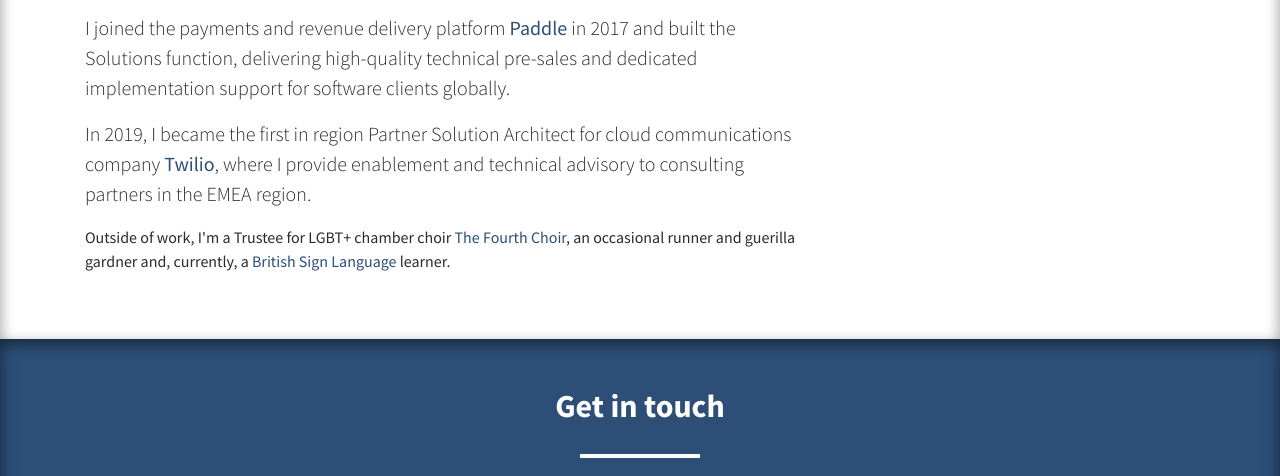
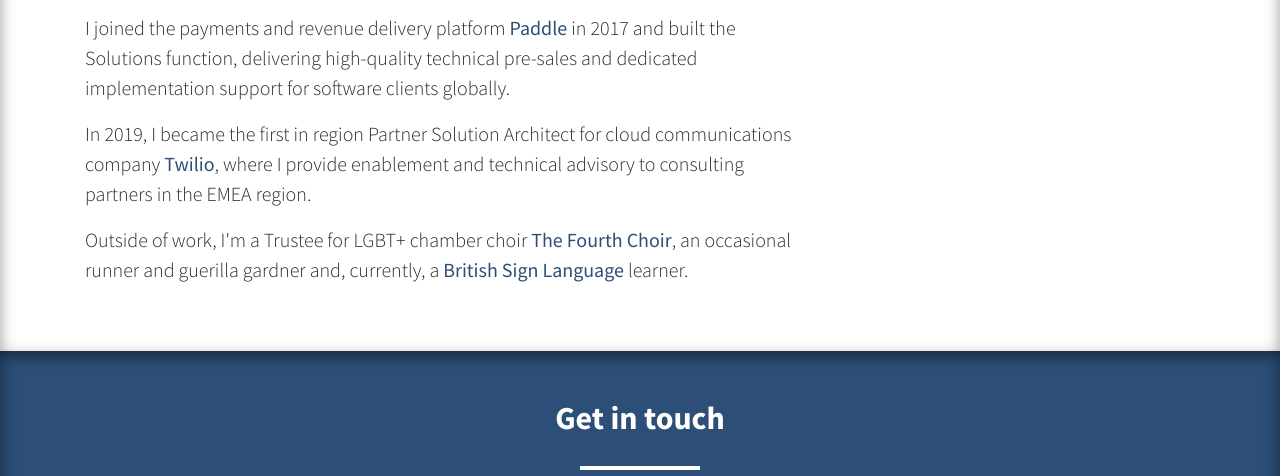
Before and after one commit to dredlong/dredlong.github.io, a plain HTML site: page index.html in a window 1280 px wide. Shown: the part 1264-1740 px from the top of the page. Drawn offline with nearby package versions, Linux system fonts and the light colour scheme.

Commit message:
Update index.html
Fix para style

```diff
--- a/index.html
+++ b/index.html
@@ -87,7 +87,7 @@
 
                     <p class="lead">In 2019, I became the first in region Partner Solution Architect for cloud communications company <a href="https://twilio.com">Twilio</a>, where I provide enablement and technical advisory to consulting partners in the EMEA region.</p>
 
-                    <p>Outside of work, I'm a Trustee for LGBT+ chamber choir <a href="https://thefourthchoir.com">The Fourth Choir</a>, an occasional runner and guerilla gardner and, currently, a <a href="https://www.signhow.co.uk/">British Sign Language</a> learner.</p>
+                    <p class="lead">Outside of work, I'm a Trustee for LGBT+ chamber choir <a href="https://thefourthchoir.com">The Fourth Choir</a>, an occasional runner and guerilla gardner and, currently, a <a href="https://www.signhow.co.uk/">British Sign Language</a> learner.</p>
                 </div>
             </div>
             <!-- /.row -->
```
